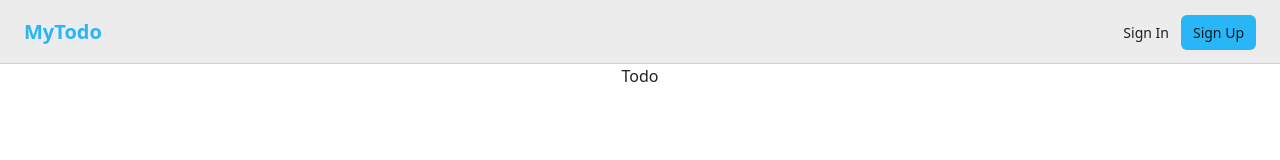
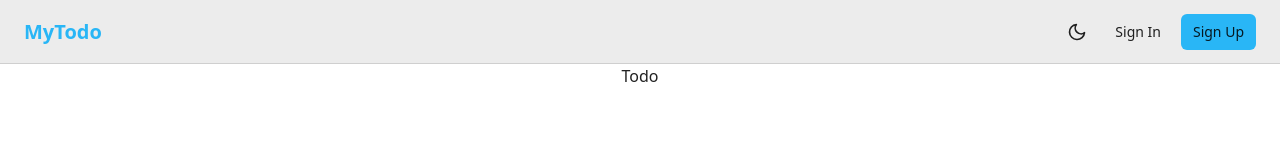
Before and after one commit to drasla/lecture-react-16-zustand, a React (Vite) app: page / in a window 1280 px wide. Shown: the top 160 px of the page. Built offline with nearby package versions, Linux system fonts and the light colour scheme.

Commit message:
useThemeStore 통한 테마 작성 완료

```diff
--- a/src/components/common/NavBar.tsx
+++ b/src/components/common/NavBar.tsx
@@ -1,7 +1,18 @@
 import { twMerge } from "tailwind-merge";
 import { Link } from "react-router";
+import { useThemeStore } from "../../stores/useThemeStore.ts";
+import { FiMoon, FiSun } from "react-icons/fi";
+import { useEffect } from "react";
 
 function NavBar() {
+    const { isDark, toggleTheme } = useThemeStore();
+
+    useEffect(() => {
+        const html = document.documentElement;
+        if (isDark) html.classList.add("dark");
+        else html.classList.remove("dark");
+    }, [isDark]);
+
     // sticky : 스크롤을 내리더라도 그 자리에 계속 존재하라는 tailwind 클래스
     // top-0 : 부모를 기준 잡아, 부모 상단에서 0px 위치에 존재
     // z-index : z-index 레이어
@@ -22,7 +33,16 @@ function NavBar() {
                 )}>
                 MyTodo
             </Link>
-            <div>
+            <div className={twMerge(["flex", "items-center", "gap-2"])}>
+                <button
+                    onClick={toggleTheme}
+                    className={twMerge(
+                        ["p-2"],
+                        ["rounded-full", "transition"],
+                        ["hover:bg-divider"],
+                    )}>
+                    {isDark ? <FiSun size={20} /> : <FiMoon size={20} />}
+                </button>
                 <Link
                     to={"/sign-in"}
                     className={twMerge(
@@ -38,7 +58,7 @@ function NavBar() {
                         ["px-3", "py-2"],
                         ["text-sm", "font-medium", "text-primary-contrastText"],
                         ["bg-primary-main", "rounded-md", "hover:bg-primary-dark"],
-                        "transition-colors"
+                        "transition-colors",
                     )}>
                     Sign Up
                 </Link>
--- /dev/null
+++ b/src/stores/useThemeStore.ts
@@ -0,0 +1,22 @@
+import { create } from "zustand";
+import { persist } from "zustand/middleware";
+
+interface ThemeStore {
+    isDark: boolean;
+    // toggleTheme: () => void;
+    toggleTheme: VoidFunction;
+}
+
+// create() 를 실행하면, 함수가 리턴이 되고 그걸 또다시 실행하기 때문에 소괄호가 2번
+export const useThemeStore = create<ThemeStore>()(
+    // 저장소 초기값 저장
+    persist(
+        set => ({
+            isDark: false,
+            // toggleTheme를 실행하면, 저장소 값을 바꾸는데
+            // 지금 현재 값을 받아서 그 중 isDark의 값을 현재 값의 반대로 저장해라
+            toggleTheme: () => set(state => ({ isDark: !state.isDark })),
+        }),
+        { name: "theme-storage" },
+    ),
+);
```
